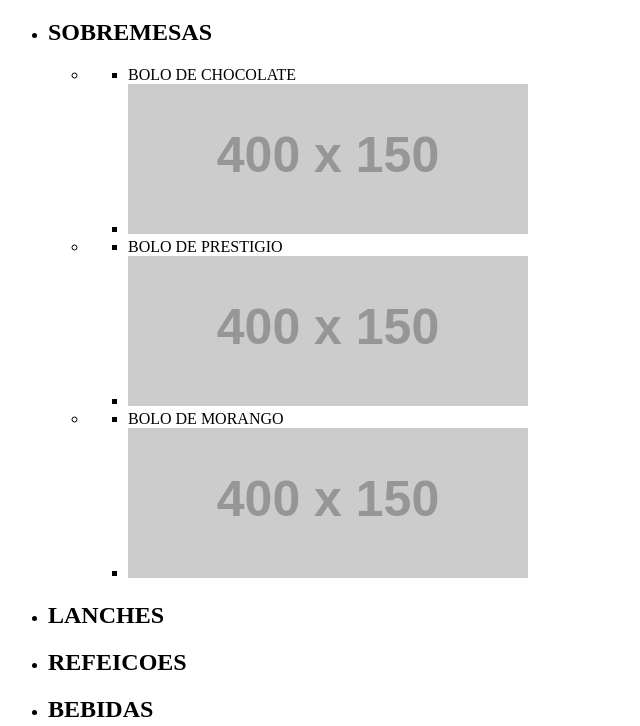
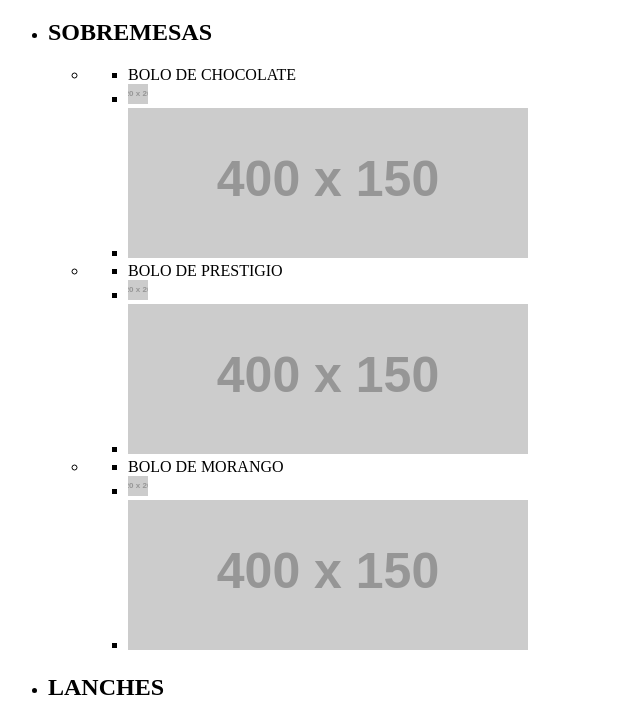
Before and after one commit to MaluSevilha/MaluSevilha.github.io, a plain HTML site: page favoritos.html in a window 1280 px wide. Shown: the part 61-787 px from the top of the page, without its empty margins (0-640 px from the left). Drawn offline with Linux system fonts and the light colour scheme; placeholder pictures from the web are drawn by us.

Commit message:
simbolo de favoritos

```diff
--- a/favoritos.html
+++ b/favoritos.html
@@ -25,6 +25,9 @@
                                 BOLO DE CHOCOLATE
                             </li>
                             <li>
+                                <a href="#"><img src="https://fakeimg.pl/20x20"alt ="Coracao"></a>
+                            </li>
+                            <li>
                                 <a href="#"><img src="https://fakeimg.pl/400x150"alt ="Bolo de chocolate"></a>
                             </li>
                         </ul>
@@ -35,6 +38,9 @@
                                 BOLO DE PRESTIGIO
                             </li>
                             <li>
+                                <a href="#"><img src="https://fakeimg.pl/20x20"alt ="Coracao"></a>
+                            </li>
+                            <li>
                                 <a href="#"><img src="https://fakeimg.pl/400x150"alt ="Bolo de prestigio"></a>
                             </li>
                         </ul>
@@ -43,6 +49,9 @@
                         <ul>
                             <li>
                                 BOLO DE MORANGO
+                            </li>
+                            <li>
+                                <a href="#"><img src="https://fakeimg.pl/20x20"alt ="Coracao"></a>
                             </li>
                             <li>
                                 <a href="#"><img src="https://fakeimg.pl/400x150"alt ="Bolo de morango"></a>
```
